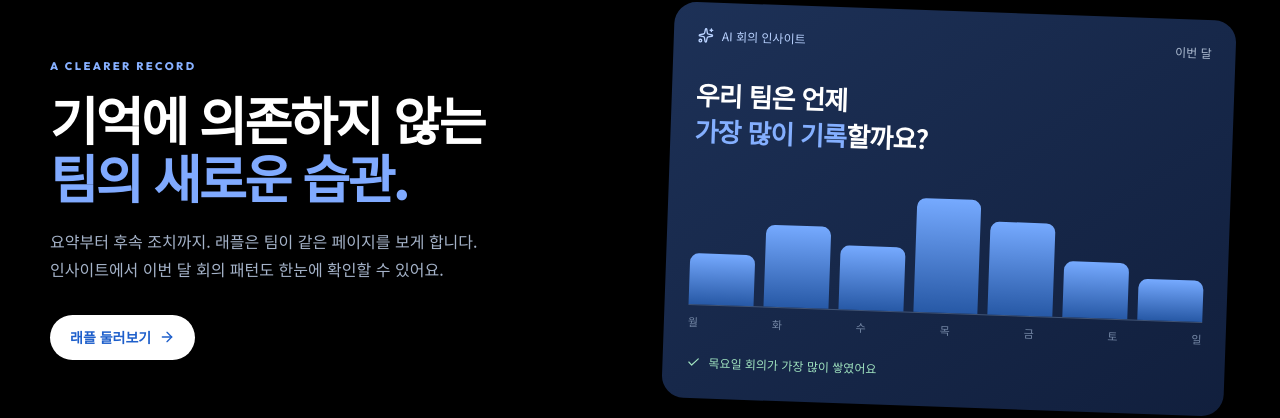
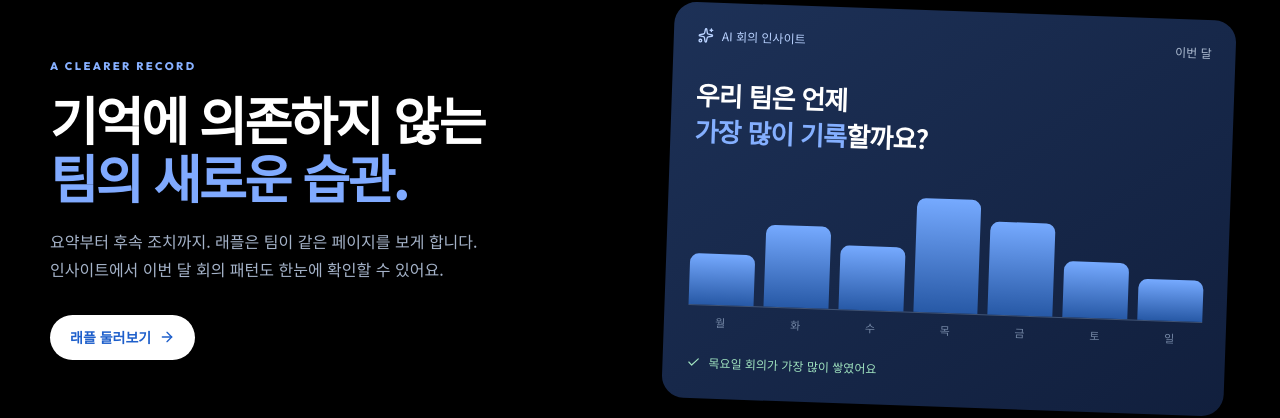
Before and after one commit to cheog0/moa_web, a Next.js app: page / in a window 1280 px wide. Shown: the part 3565-3983 px from the top of the page. Built offline with nearby package versions, Linux system fonts and the light colour scheme; no server answers.

Commit message:
Align insight chart day labels under each bar.
Co-authored-by: Cursor <cursoragent@cursor.com>

```diff
--- a/components/landing/Insight.tsx
+++ b/components/landing/Insight.tsx
@@ -50,7 +50,8 @@ export default function Insight() {
               <br />
               <span className="text-[#84AFFF]">가장 많이 기록</span>할까요?
             </h3>
-            <div className="mt-6 flex h-[132px] items-end gap-2.5">
+            <div className="mt-6">
+              <div className="flex h-[132px] items-end gap-2.5">
                 {bars.map((height, index) => (
                   <motion.i
                     key={days[index]}
@@ -63,10 +64,13 @@ export default function Insight() {
                 ))}
               </div>
               <div className="h-px bg-[#405476]" />
-            <div className="mt-2 flex justify-between text-[11px] text-[#7588A6]">
+              <div className="mt-2 flex gap-2.5 text-[11px] text-[#7588A6]">
                 {days.map((day) => (
-                <span key={day}>{day}</span>
+                  <span key={day} className="flex-1 text-center">
+                    {day}
+                  </span>
                 ))}
+              </div>
             </div>
             <p className="mt-6 inline-flex items-center gap-2 text-[12px] text-[#9FE2BF]">
               <Check className="size-3.5" />
```
Lines whose indentation alone changed are shown as unchanged.
